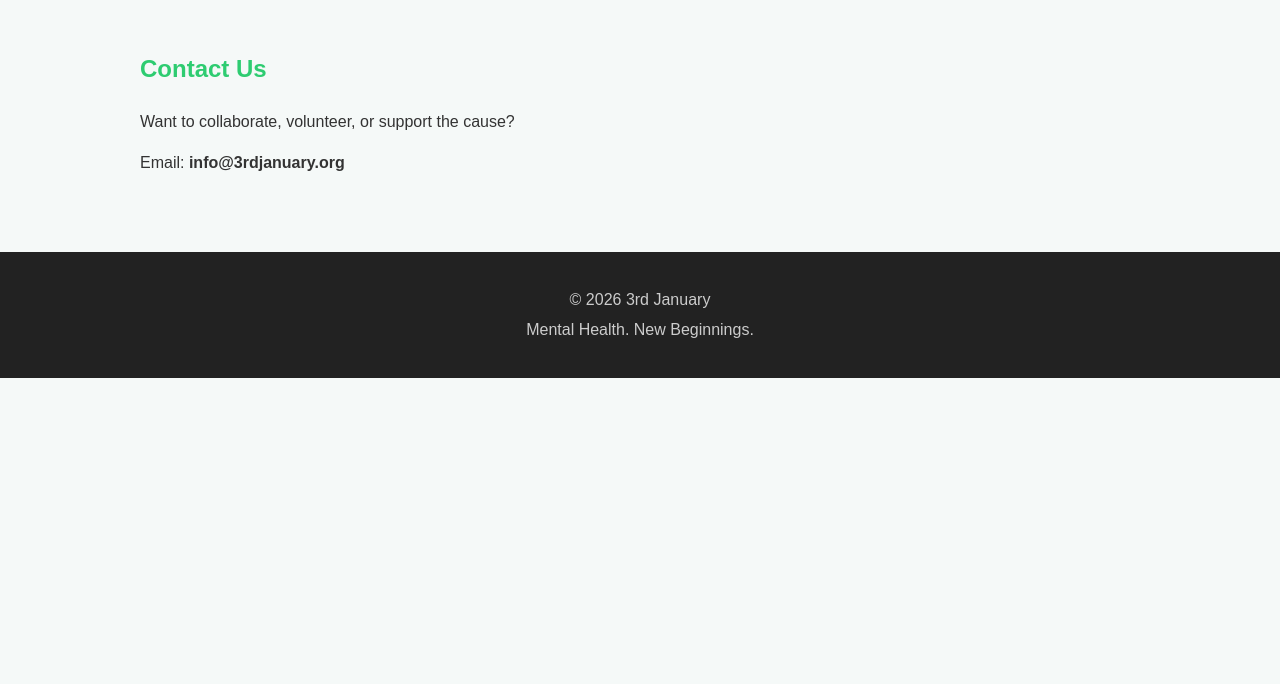
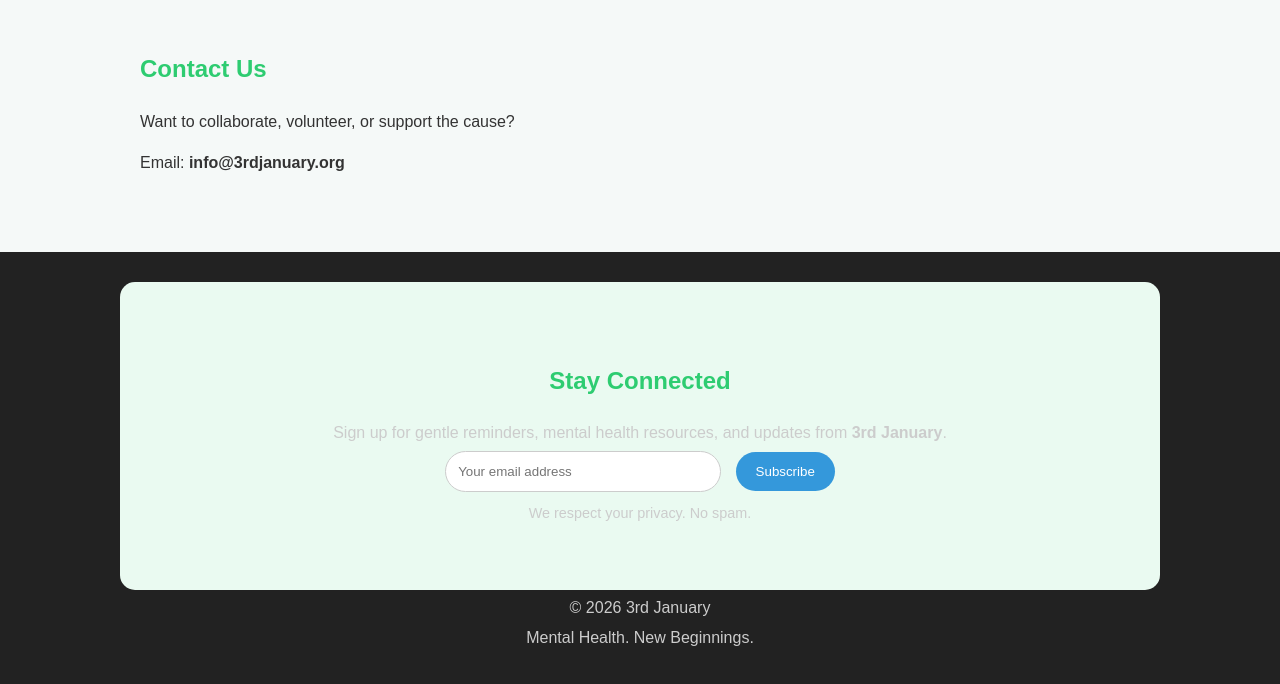
Before and after one commit to samuelkabu125-ctrl/The-3rd-Jan, a plain HTML site: page index.html in a window 1280 px wide. Shown: the part 1434-2118 px from the top of the page. Before the commit the page ends 1812 px from the top, so only its background shows below. Drawn offline with Linux system fonts and the light colour scheme.

Commit message:
Update index.html

```diff
--- a/index.html
+++ b/index.html
@@ -4,7 +4,30 @@
   <meta charset="UTF-8" />
   <meta name="viewport" content="width=device-width, initial-scale=1.0" />
   <title>3rd January | Mental Health Awareness</title>
-  <style>
+  <style>.newsletter {
+  background: #eafaf1;
+  text-align: center;
+  border-radius: 15px;
+}
+
+.newsletter input {
+  padding: 12px;
+  width: 250px;
+  max-width: 80%;
+  border-radius: 25px;
+  border: 1px solid #ccc;
+  margin-right: 10px;
+}
+
+.newsletter button {
+  padding: 12px 20px;
+  border-radius: 25px;
+  border: none;
+  background: #3498db;
+  color: white;
+  cursor: pointer;
+}
+
     body {
       margin: 0;
       font-family: Arial, Helvetica, sans-serif;
@@ -141,7 +164,23 @@
     <p>Email: <strong>info@3rdjanuary.org</strong></p>
   </section>
 
-  <footer>
+  <footer><section class="newsletter">
+  <h2>Stay Connected</h2>
+  <p>
+    Sign up for gentle reminders, mental health resources,
+    and updates from <strong>3rd January</strong>.
+  </p>
+
+  <form action="https://formspree.io/f/xxxxxx" method="POST">
+    <input type="email" name="email" placeholder="Your email address" required>
+    <button type="submit">Subscribe</button>
+  </form>
+
+  <p style="font-size:0.9em; margin-top:10px;">
+    We respect your privacy. No spam.
+  </p>
+</section>
+
     <p>&copy; 2026 3rd January</p>
     <p>Mental Health. New Beginnings.</p>
   </footer>
```
